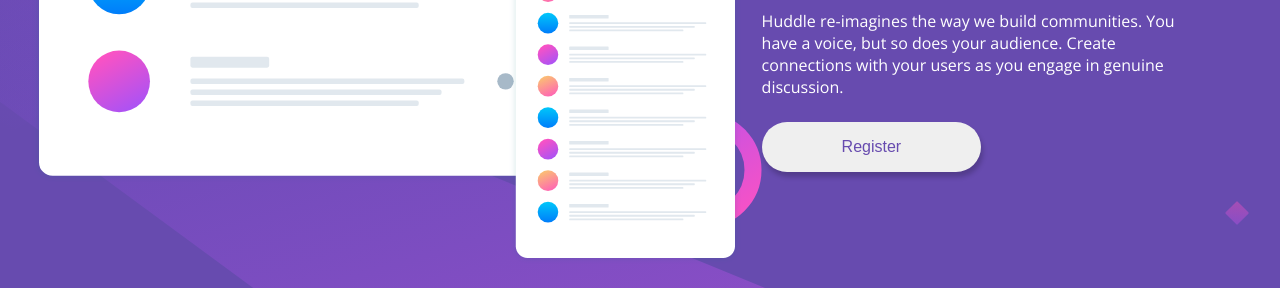
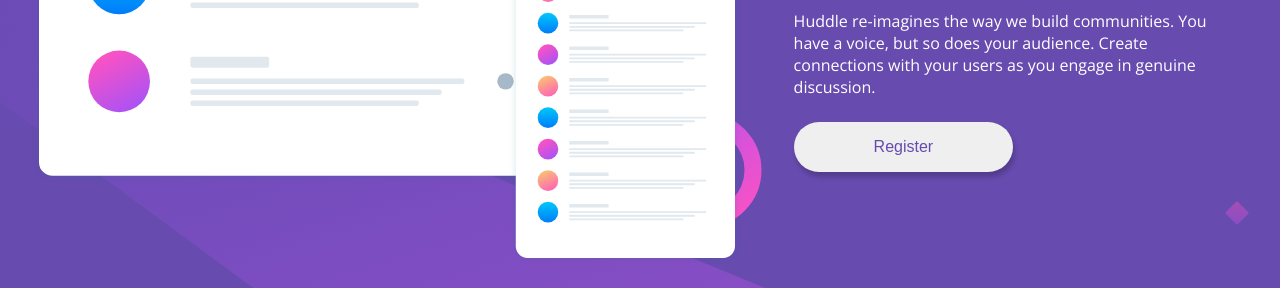
Before and after one commit to Madhu-U/Huddle-landing-page-FrontendMentor, a plain HTML site: page index.html in a window 1280 px wide. Shown: the part 378-666 px from the top of the page. Drawn offline with nearby package versions, Linux system fonts and the light colour scheme.

Commit message:
Fixed an issue with the hero image

```diff
--- a/style.css
+++ b/style.css
@@ -116,7 +116,7 @@
     }
 }
 
-@media (min-width: 640px) {
+@media (min-width: 800px) {
     nav {
         img {
             min-height: 3rem;
@@ -125,7 +125,7 @@
 
     main {
         grid-template-columns: 60% 40%;
-        gap: 0;
+        gap: 2rem;
         text-align: left;
 
         .page__content {
```
